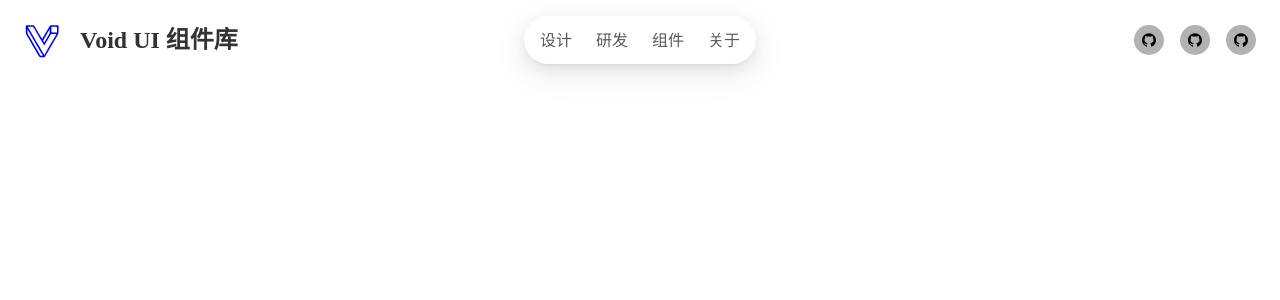
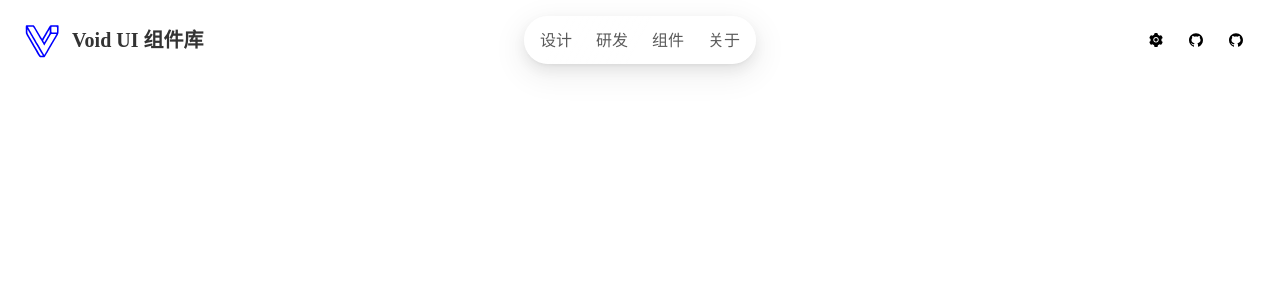
Before and after one commit to CoKoii/VoidUI, a Vue app: page / in a window 1280 px wide. Shown: the top 300 px of the page. Built offline with nearby package versions, Linux system fonts and the light colour scheme.

Commit message:
调整导航栏样式，优化 logo 间距和字体大小；新增主题切换功能；更新基础样式以支持主题；新增主题样式文件

```diff
--- a/src/components/Layout/Nav/Nav.scss
+++ b/src/components/Layout/Nav/Nav.scss
@@ -9,14 +9,14 @@
   .logo {
     display: flex;
     align-items: center;
-    gap: 16px;
+    gap: 8px;
     cursor: pointer;
     img {
       width: 40px;
       height: 40px;
     }
     span {
-      font-size: 24px;
+      font-size: 20px;
       font-family: serif;
       font-weight: 600;
     }
@@ -26,7 +26,6 @@
   .Nav {
     height: 60px;
     .logo {
-      gap: 8px;
       img {
         width: 30px;
         height: 30px;
--- a/src/components/Layout/Tools/Tools.scss
+++ b/src/components/Layout/Tools/Tools.scss
@@ -1,9 +1,12 @@
 .Tools {
   display: flex;
-  gap: 16px;
   span {
-    padding: 8px;
-    background-color: rgb(0, 0, 0, 0.3);
+    padding: 13px;
+    background-color: transparent;
+    transition: all 0.3s ease;
     border-radius: 50%;
+    &:hover {
+      background-color: rgb(0, 0, 0, 0.1);
+    }
   }
 }
--- a/src/components/Layout/Tools/Tools.vue
+++ b/src/components/Layout/Tools/Tools.vue
@@ -1,9 +1,19 @@
 <script setup lang="ts">
 import { Tooltip } from 'ant-design-vue'
-import { GithubFilled } from '@ant-design/icons-vue'
+import { GithubFilled, SettingFilled } from '@ant-design/icons-vue'
 defineExpose({
   name: 'Tools',
 })
+const changeTheme = () => {
+  const htmlElement = document.documentElement
+  if (htmlElement.classList.contains('dark')) {
+    htmlElement.classList.remove('dark')
+    localStorage.setItem('theme', 'light')
+  } else {
+    htmlElement.classList.add('dark')
+    localStorage.setItem('theme', 'dark')
+  }
+}
 </script>
 
 <template>
@@ -12,7 +22,7 @@ defineExpose({
       <template #title>
         <span>Github</span>
       </template>
-      <GithubFilled :style="{ fontSize: '14px', color: '#000' }" />
+      <SettingFilled :style="{ fontSize: '14px', color: '#000' }" @click="changeTheme" />
     </Tooltip>
     <Tooltip placement="bottom">
       <template #title>
--- a/src/main.ts
+++ b/src/main.ts
@@ -1,5 +1,6 @@
 import { createApp } from 'vue'
 import { createPinia } from 'pinia'
+import '@/styles/theme.scss'
 import '@/styles/base.scss'
 import App from './App.vue'
 import router from './router'
--- a/src/styles/base.scss
+++ b/src/styles/base.scss
@@ -14,7 +14,7 @@ body {
   line-height: 1.5;
   color: #333;
   -webkit-font-smoothing: antialiased;
-  background-color: #fff;
+  background-color: var(--bg);
   width: 100vw;
   overflow-x: hidden;
 }
--- /dev/null
+++ b/src/styles/theme.scss
@@ -0,0 +1,6 @@
+:root {
+  --bg: #ffffff;
+}
+:root.dark {
+  --bg: #14161a;
+}
```
